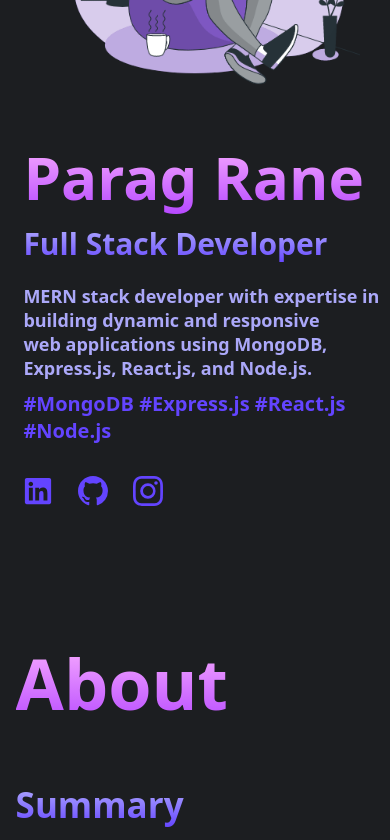
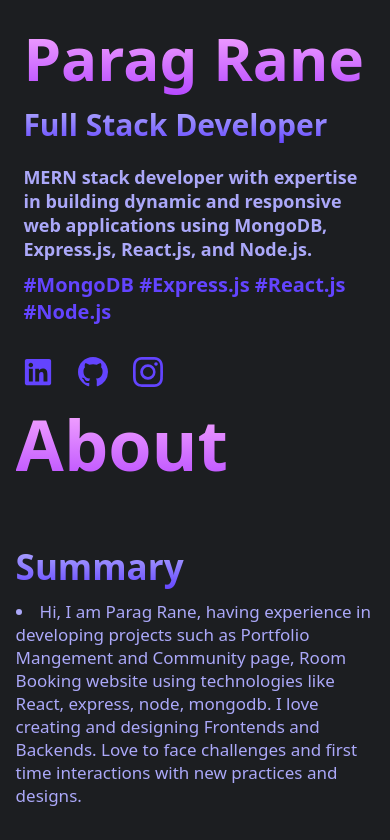
Before and after one commit to llparagranell/Work-Sample, a React (Create React App) app: page / in a window 390 px wide. Shown: the part 440-1280 px from the top of the page. Built offline with nearby package versions, Linux system fonts and the light colour scheme.

Commit message:
new changes

```diff
--- a/src/components/Home.jsx
+++ b/src/components/Home.jsx
@@ -8,7 +8,7 @@ import { BsGithub, BsInstagram } from "react-icons/bs";
 function Home() {
   return (
     <div className="heading">
-      <div>
+      <div className="ex">
         <p id="name">Parag Rane</p>
         <p id="pro">Full Stack Developer</p>
         <p id="des">MERN stack developer with expertise in building dynamic and responsive <br /> web applications using MongoDB, Express.js, React.js, and Node.js.</p>
@@ -27,7 +27,7 @@ function Home() {
         {/* <a href="#about"><BsFillArrowDownCircleFill/></a> */}
       </div>
       <div>
-        <img id="h-img" src={user_img}/>
+        <img id="h-img" src={user_img} alt="img"/>
       </div>
     </div>
   );
--- a/src/components/about.css
+++ b/src/components/about.css
@@ -68,7 +68,7 @@
 }
 @media screen and (max-width:525px) {
     #about{
-        height: 160vh;
+        height: fit-content;
     }
     .box {
         width: 92vw;
--- a/src/components/home.css
+++ b/src/components/home.css
@@ -44,15 +44,19 @@ font-size: 18px;
     font-size: 20px;
 
 }
-
+.ex{
+    padding: 0;
+}
 #h-img{
     width: 600;
 }
 @media screen and (max-width:525px) {
+    .ex{
+        padding: 0 6vw;
+    }
     .heading{
-        padding: 0 0 0 6vw;
         flex-direction: column-reverse;
-        height: 120vh;
+        height: fit-content;
         justify-content: center;
     }
     #h-img{
```
